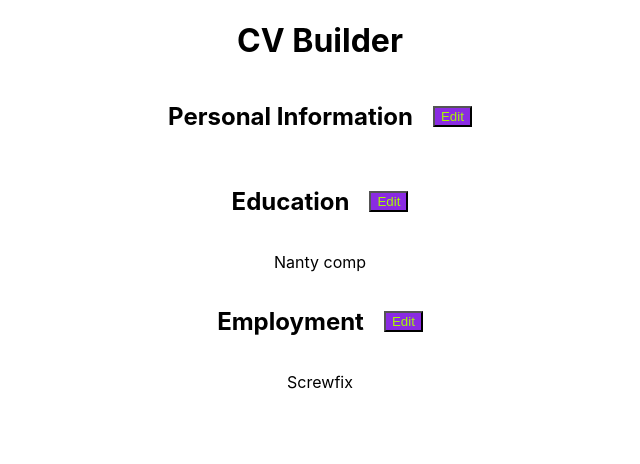
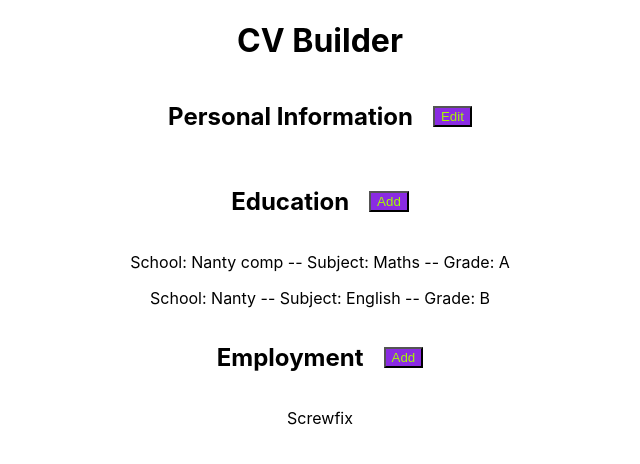
Before and after one commit to rlw92/cv-project, a React (Create React App) app in the folder cv-project/: page / in a window 1280 px wide. Shown: the top 464 px of the page, without its empty margins (320-960 px from the left). Built offline with nearby package versions, Linux system fonts and the light colour scheme.

Commit message:
Code maps over educational array and can add to the array.

```diff
--- a/cv-project/src/App.css
+++ b/cv-project/src/App.css
@@ -39,3 +39,6 @@ button{background-color:blueviolet; color:rgb(167, 248, 3)}
   }
 
   p{text-align:center;}
+
+  .inputs{display:flex;flex-direction: column;justify-content: center;align-items: center;}
+  .inputs button{margin:10px;}
--- a/cv-project/src/components/Education.js
+++ b/cv-project/src/components/Education.js
@@ -6,14 +6,33 @@ export class Education extends Component {
 
       this.state = {
         shwMdl: false,
-        PI:"Nanty comp"
+        School:"",
+        Subject:"",
+        grade:"",
+        list: [
+          {
+            school: "Nanty comp",
+            subject: "Maths",
+            grade:"A"
+          },
+          {
+            school: "Nanty",
+            subject:"English",
+            grade:"B"
+          }
+
+        ]
 
      }
 
          this.showModal = this.showModal.bind(this)
          this.hideModal = this.hideModal.bind(this)
-         this.editInfo = this.editInfo.bind(this)
          this.onSubmitTask = this.onSubmitTask.bind(this)
+         this.addGrade = this.addGrade.bind(this)
+         this.addSchool = this.addSchool.bind(this)
+         this.addSubject = this.addSubject.bind(this)
+
+
    }
          showModal (){
            this.setState({
@@ -27,23 +46,33 @@ export class Education extends Component {
            })
          }
 
-         editInfo (e){
-           this.setState(
-             {
 
-               edit: e.target.value
 
+             addSchool(e){
+             this.setState({School:e.target.value})
              }
 
-           )
+             addSubject(e){
+               this.setState({Subject:e.target.value})
+             }
 
-    }
+             addGrade(e){
+               this.setState({grade:e.target.value})
+             }
+
+
 
     onSubmitTask = (e) => {
         e.preventDefault();
         this.setState({
-          PI: this.state.edit ,
-          edit: '' ,
+          list: this.state.list.concat({
+            school: this.state.School,
+            subject: this.state.Subject,
+            grade: this.state.grade
+          }),
+        School: '',
+        Subject: '',
+        grade: '',
           shwMdl: false
         });
       };
@@ -57,12 +86,28 @@ export class Education extends Component {
 
         <div className="modal-content">
         <span className="close" onClick={this.hideModal}>&times;</span>
-        <p>Edit Personal Information Below</p>
+        <p>Add educational Information Below</p>
+        <div className="inputs">
+        <label>Add School</label>
         <input
-        onChange={this.editInfo}
-        value={this.state.edit}
-        type="text"></input>
-        <button onClick={this.onSubmitTask}>Edit and close</button>
+        onChange={this.addSchool}
+                type="text"></input>
+
+        <label>Add Subject</label>
+        <input
+        onChange={this.addSubject}
+                type="text"></input>
+
+        <label>Add Grade</label>
+        <input
+        onChange={this.addGrade}
+                type="text"></input>
+
+
+
+
+        <button onClick={this.onSubmitTask}>Submit</button>
+        </div>
 
       </div>
       </div>
@@ -71,10 +116,17 @@ export class Education extends Component {
 <div className="hdr">
         <h2>Education</h2>
 
-        <button onClick={this.showModal}>Edit</button>
+        <button onClick={this.showModal}>Add</button>
         </div>
 
-        <p>{this.state.PI}</p>
+        <p>{this.state.list.map(edu=>{
+          return(<div>
+            <p> School: {edu.school} --  Subject: {edu.subject} --  Grade: {edu.grade}</p>
+
+
+          </div>)
+
+        })}</p>
 
         </div>
 
--- a/cv-project/src/components/Employment.js
+++ b/cv-project/src/components/Employment.js
@@ -57,12 +57,12 @@ constructor(props) {
 
         <div className="modal-content">
         <span className="close" onClick={this.hideModal}>&times;</span>
-        <p>Edit Personal Information Below</p>
+        <p>Add Employment Information Below</p>
         <input
         onChange={this.editInfo}
         value={this.state.edit}
         type="text"></input>
-        <button onClick={this.onSubmitTask}>Edit and close</button>
+        <button onClick={this.onSubmitTask}>Submit</button>
 
       </div>
       </div>
@@ -74,7 +74,7 @@ constructor(props) {
         <div className="hdr">
         <h2>Employment</h2>
 
-        <button onClick={this.showModal}>Edit</button>
+        <button onClick={this.showModal}>Add</button>
         </div>
         <p>{this.state.PI}</p>
 
--- a/cv-project/src/components/Personalinfo.js
+++ b/cv-project/src/components/Personalinfo.js
@@ -6,16 +6,19 @@ constructor(props) {
   super(props)
 
   this.state = {
-      edit: '',
+      edit: "",
      shwMdl: false,
      PI:""
 
   }
 
+
       this.showModal = this.showModal.bind(this)
       this.hideModal = this.hideModal.bind(this)
       this.editInfo = this.editInfo.bind(this)
       this.onSubmitTask = this.onSubmitTask.bind(this)
+
+
 }
       showModal (){
         this.setState({
@@ -61,12 +64,13 @@ constructor(props) {
         <div className="modal-content">
         <span className="close" onClick={this.hideModal}>&times;</span>
         <p>Edit Personal Information Below</p>
+        <div className="inputs">
         <input
         onChange={this.editInfo}
         value={this.state.edit}
         type="textarea"></input>
         <button onClick={this.onSubmitTask}>Edit and close</button>
-
+      </div>
       </div>
       </div>
   }
```
Also changed, not shown: cv-project/src/components/Header.js (deleted, +0 -61 lines), cv-project/src/components/Modal.js (deleted, +0 -53 lines).
